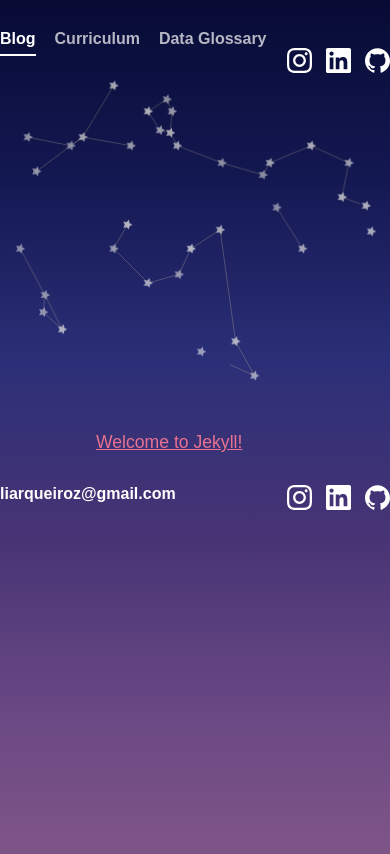
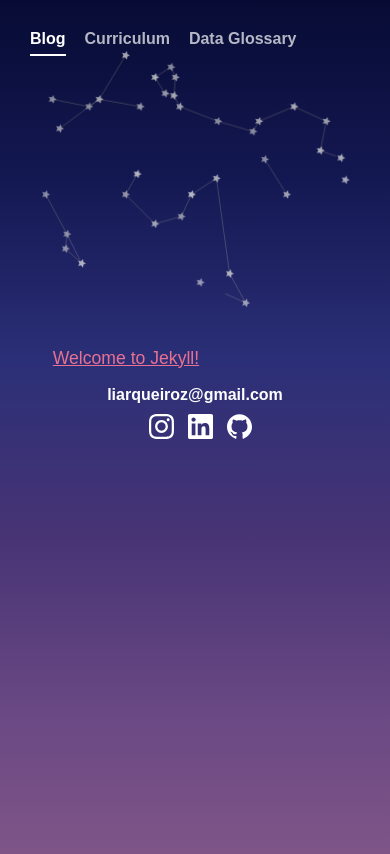
Before and after one commit to liarqueiroz/liarqueiroz.github.io, a Jekyll site: the page built from index.markdown, in a window 390 px wide. Shown: the top 854 px of the page. Built offline with Jekyll 4.4.1, drawn with Linux system fonts in a browser that asks for light colours.

Commit message:
fix mobile layout

```diff
--- a/assets/css/footer.css
+++ b/assets/css/footer.css
@@ -26,3 +26,15 @@
     height: 25px;
     fill: #ffffff;
 }
+
+@media screen and (max-width: 768px) {
+    .footer {
+        text-align: center;
+    }
+
+    .footer .social-medias {
+        float: none;
+        text-align: center;
+        padding-top: 10px;
+    }
+}
--- a/assets/css/header.css
+++ b/assets/css/header.css
@@ -83,3 +83,20 @@ polyline {
 ul {
     list-style-type: none;
 }
+
+@media screen and (max-width: 768px) {
+    header {
+        padding: 30px 30px 0 30px;
+        height: 300px;
+        width: auto;
+    }
+
+    header .social-medias {
+        display: none;
+    }
+
+    .constalations {
+        width: 100%;
+        height: 100%;
+    }
+}
--- a/assets/css/index.css
+++ b/assets/css/index.css
@@ -60,3 +60,9 @@ body {
 .glossary-expression {
     padding-bottom: 10px;
 }
+
+@media screen and (max-width: 768px) {
+    .main-content {
+        padding: 1em 3em;
+    }
+}
```
